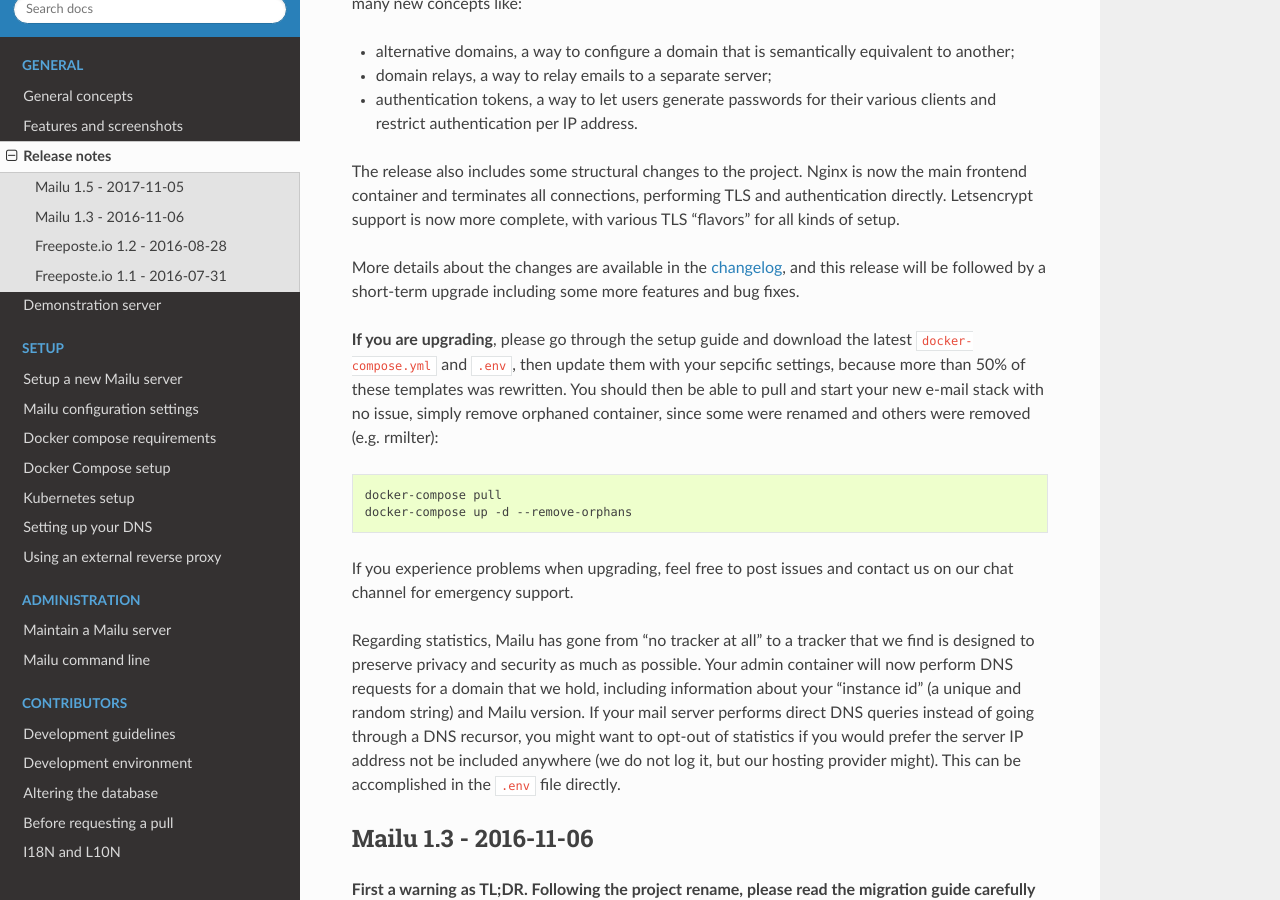
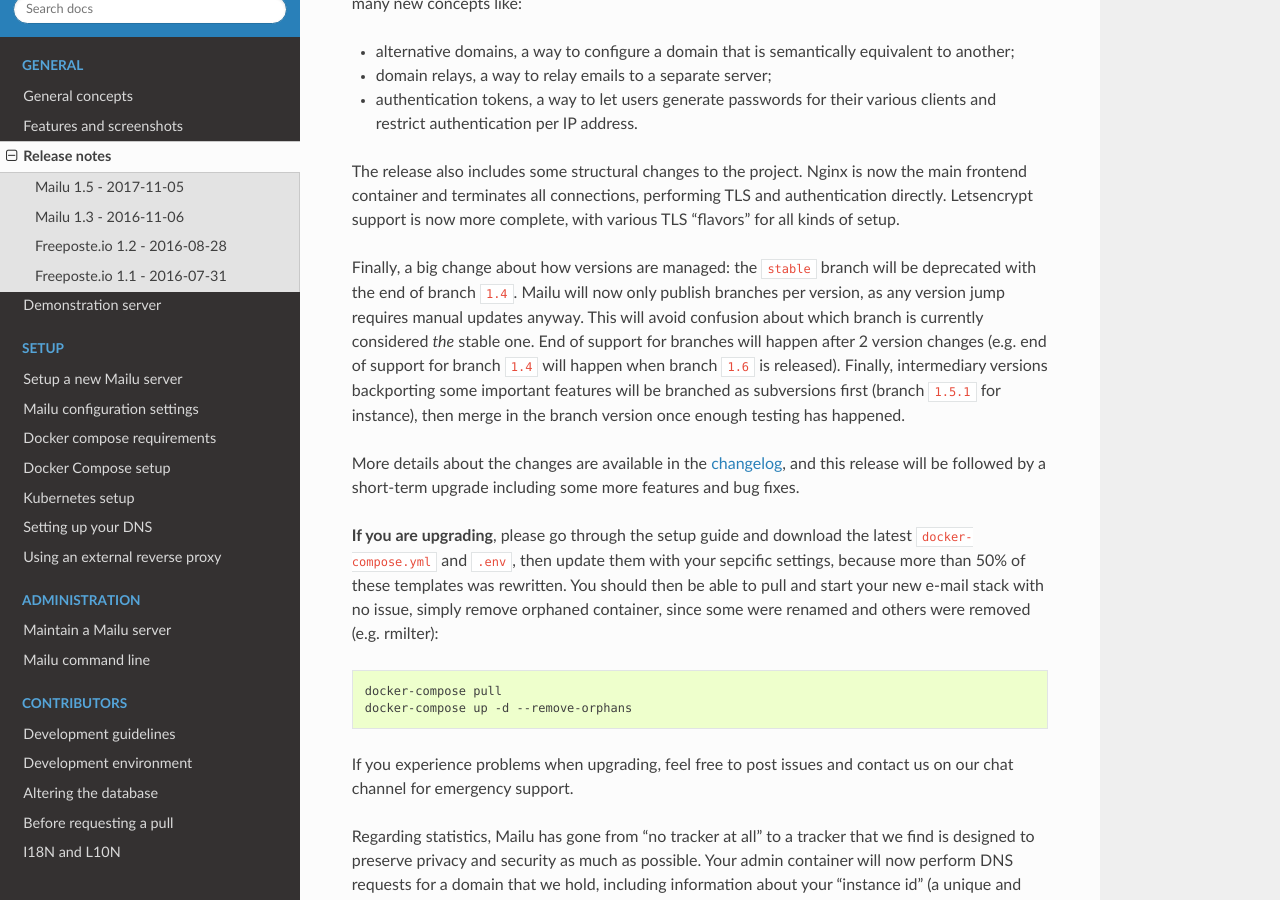
Before and after one commit to WillingDev0812/Mail-Management-Tool, a Sphinx documentation site: the page built from docs/releases.rst, in a window 1280 px wide and 900 px high, scrolled down 464 px. Built offline with Sphinx 7.4.7 and the Read the Docs theme 2.0.0, drawn with Linux system fonts in a browser that asks for light colours; formulas are drawn with MathJax 3.

Commit message:
Add a note about the stable branch

```diff
--- a/docs/releases.rst
+++ b/docs/releases.rst
@@ -27,6 +27,16 @@ The release also includes some structural changes to the project. Nginx is now
 the main frontend container and terminates all connections, performing
 TLS and authentication directly. Letsencrypt support is now more complete,
 with various TLS "flavors" for all kinds of setup.
+
+Finally, a big change about how versions are managed: the ``stable`` branch
+will be deprecated with the end of branch ``1.4``. Mailu will now only publish
+branches per version, as any version jump requires manual updates anyway. This
+will avoid confusion about which branch is currently considered *the* stable
+one. End of support for branches will happen after 2 version changes (e.g.
+end of support for branch ``1.4`` will happen when branch ``1.6`` is released).
+Finally, intermediary versions backporting some important features will be
+branched as subversions first (branch ``1.5.1`` for instance), then merge in
+the branch version once enough testing has happened.
 
 More details about the changes are available in the `changelog`_, and this
 release will be followed by a short-term upgrade including some more features
```
